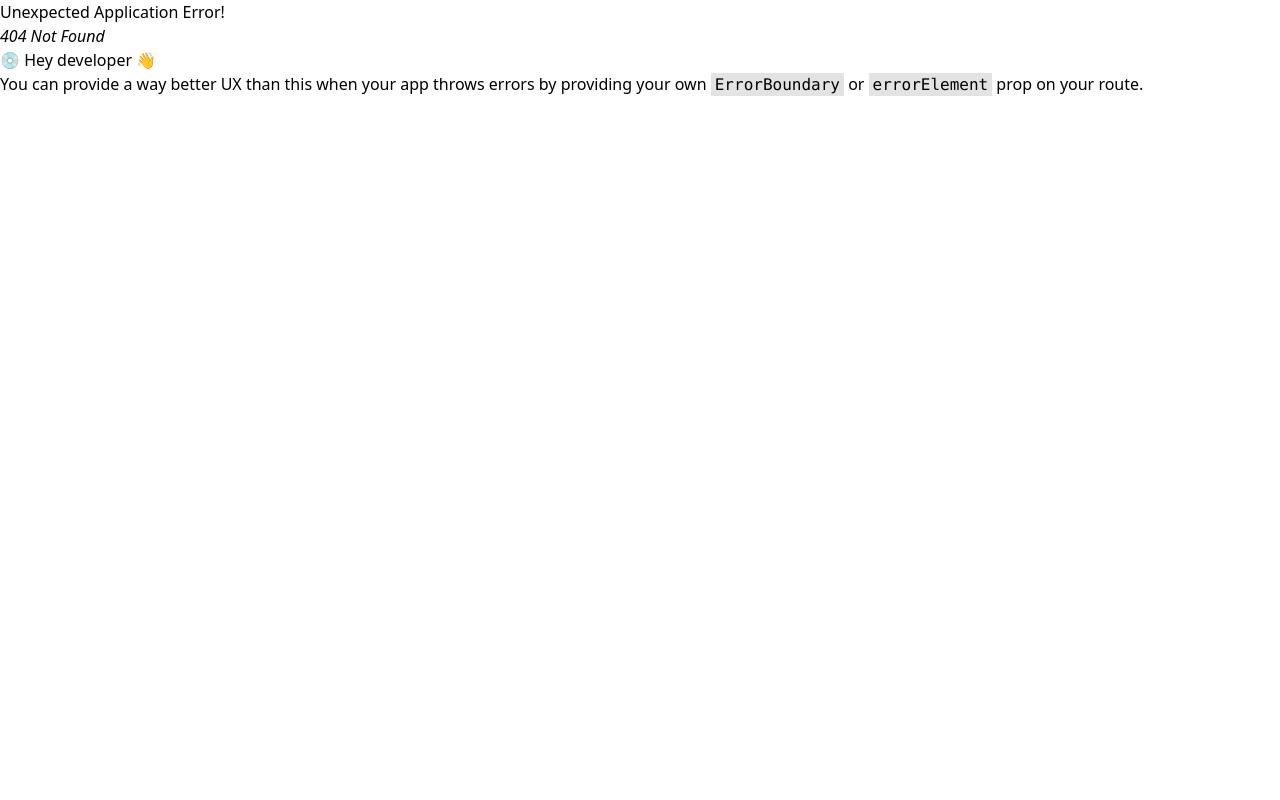
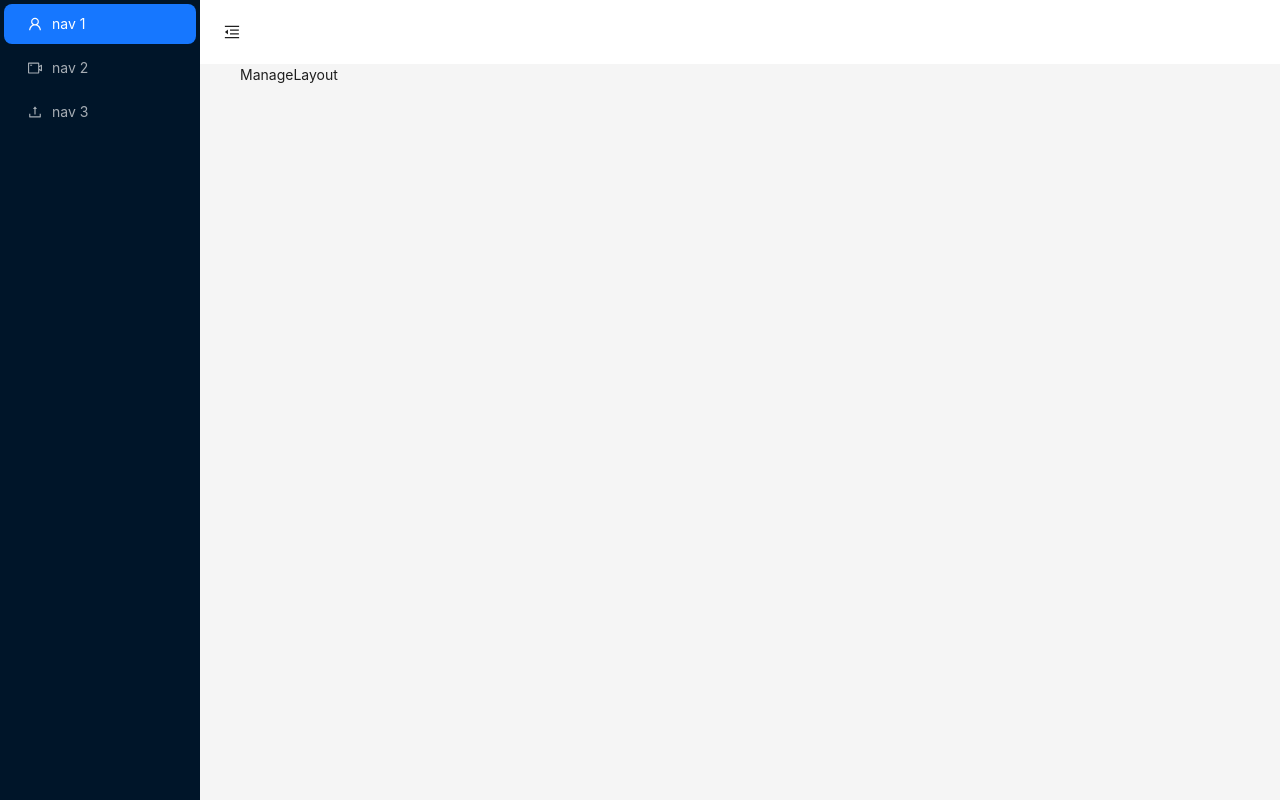
Before and after one commit to kongyich/somi, a React (Vite) app in the folder app/main/: page /manage/list in a window 1280 px wide. Before the commit this address had no page. Built offline with nearby package versions, Linux system fonts and the light colour scheme.

Commit message:
feat: add edit list

```diff
--- /dev/null
+++ b/app/main/src/layouts/ManageLayout.tsx
@@ -0,0 +1,9 @@
+import { FC } from 'react'
+
+const ManageLayout: FC = () => {
+  return (
+    <div>ManageLayout</div>
+  )
+}
+
+export default ManageLayout
--- a/app/main/src/pages/Edit/EditCanvas/index.tsx
+++ b/app/main/src/pages/Edit/EditCanvas/index.tsx
@@ -24,7 +24,6 @@
     event.stopPropagation() // 阻止冒泡
     dispatch(changeSelectedId(id))
   }
-
 
   // 绑定键盘事件
   useBindCanvasKeyPress()
--- /dev/null
+++ b/app/main/src/pages/Manage/List.tsx
@@ -0,0 +1,9 @@
+import { FC } from 'react'
+
+const List: FC = () => {
+  return (
+    <div>List</div>
+  )
+}
+
+export default List
```
Also changed, not shown: app/main/src/router/index.tsx (+12 -0 lines).
